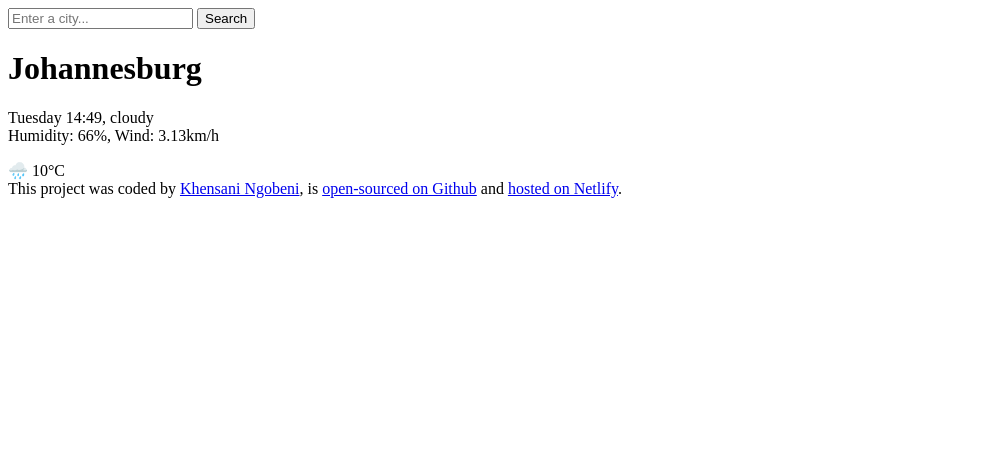
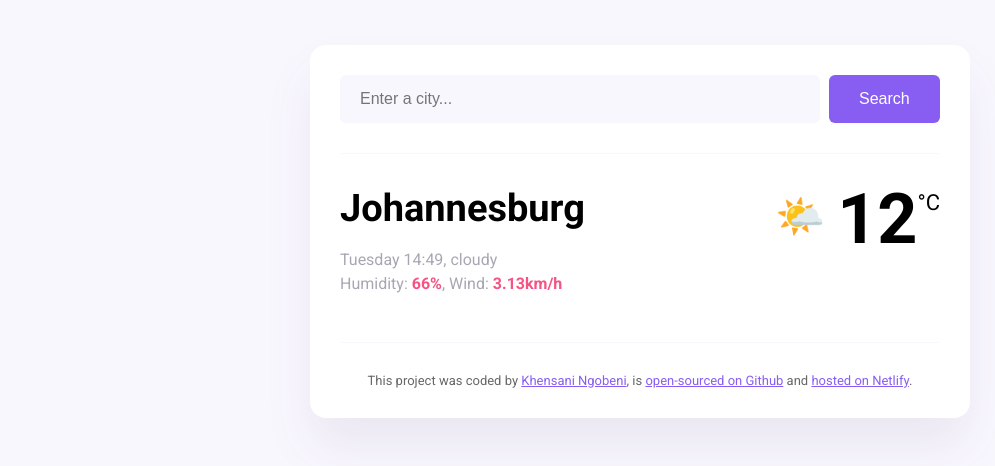
Before and after one commit to khensani8/weather-r-us, a plain HTML site: page index.html in a window 1280 px wide. Shown: the whole page, without its empty margins (0-995 px from the left). Drawn offline with Linux system fonts and the light colour scheme.

Commit message:
Added styling in the css file

```diff
--- a/index.html
+++ b/index.html
@@ -4,30 +4,40 @@
     <meta charset="UTF-8">
     <meta name="viewport" content="width=device-width, initial-scale=1.0">
     <link rel="stylesheet" href="src/styles.css" />
+    <link rel="preconnect" href="https://fonts.googleapis.com">
+    <link rel="preconnect" href="https://fonts.gstatic.com" crossorigin>
+    <link
+        href="https://fonts.googleapis.com/css2?family=Roboto:ital,wght@0,100;0,300;0,400;0,500;0,700;0,900;1,100;1,300;1,400;1,500;1,700;1,900&display=swap"
+        rel="stylesheet">
     <title>Weather-R-Us App</title>
 </head>
 <body>
+    <div class="weather-app">
     <header>
-        <form>
-            <input type="search" placeholder="Enter a city..." required />
-            <input type="submit" value="Search" />
+        <form class="search-form">
+            <input type="search" placeholder="Enter a city..." required class="search-form-input"/>
+            <input type="submit" value="Search" class="search-form-button"/>
         </form>
     </header>
     <main>
+        <div class="weather-app-data">
         <div>
-    <h1>Johannesburg</h1>
-    <p>
+    <h1 class="weather-app-city">Johannesburg</h1>
+    <p class="weather-app-details">
         Tuesday 14:49, cloudy
         <br />
-        Humidity: 66%, Wind: 3.13km/h
+        Humidity: <strong>66%</strong>, Wind: <strong>3.13km/h</strong>
     </p>
     </div>
-    <div>🌧️ 10°C</div>
+    <div class="weather-app-temperature-container">
+    <div class="weather-app-icon">🌤️</div><div class="weather-app-temperature">12</div><div class="weather-app-unit">°C</div>
+    </div>
     </main>
     <footer>This project was coded by <a href="https://github.com/khensani8/" target="_blank">Khensani Ngobeni</a>,
          is <a href="https://github.com/khensani8/weather-r-us" target="_blank">open-sourced on Github</a> and
         <a href="https://netlify.com" target="_blank">hosted on Netlify</a>.
 
     </footer>
+    </div>
 </body>
 </html>
--- a/src/styles.css
+++ b/src/styles.css
@@ -0,0 +1,94 @@
+body {
+    background-color: #f9f7fe;
+    font-family: "Roboto",sans-serif;
+}
+
+header {
+    border-bottom: 1px solid #f9f7fe;
+    padding: 0 0 30px 0;
+
+}
+
+a {
+    color:#885df1;
+}
+
+
+.weather-app {
+    background-color: white;
+    max-width: 600px;
+    margin: 45px auto;
+    padding: 30px;
+    border-radius: 16px;
+    box-shadow: 0 30px 50px rgba(65, 50, 100, 0.08);
+}
+.search-form-input {
+    background-color: #f9f7fe;
+    font-size: 16px;
+    border-radius: 6px;
+    border: none;
+    width: 80%;
+    padding: 15px 20px;
+}
+.search-form-button {
+    background-color: #885df1;
+    font-size: 16px;
+    margin-left: 5px;
+    border: none;
+    border-radius:6px;
+    padding: 15px 30px;
+    color: white;
+}
+.weather-app-data {
+    display: flex;
+    justify-content: space-between;
+}
+
+main{
+    padding: 30px 0;
+}
+
+.weather-app-city {
+    margin: 0;
+    font-size: 38px;
+    line-height: 48px;
+}
+
+.weather-app-details {
+    font-size: 16px;
+    color: rgba(39, 33, 66, 0.4);
+    line-height: 24px;
+    font-weight: 500px;
+}
+
+.weather-app-details strong {
+    color: #f65282;
+}
+
+.weather-app-temperature-container {
+    display: flex;
+}
+
+.weather-app-temperature {
+    font-size: 70px;
+    line-height: 70px;
+    font-weight: bold;
+    margin-left: 12px;
+}
+
+.weather-app-icon {
+    font-size: 40px;
+    margin-top: 9px;
+}
+.weather-app-unit {
+    font-size: 22px;
+    margin-top: 6px;
+}
+footer {
+    border-top: 1px solid #f9f7fe;
+    padding: 30px 0 0 0;
+    text-align: center;
+    font-size: 13px;
+    font-weight: 500px;
+    color: rgba(0, 0, 0, 0.6);
+}
```
